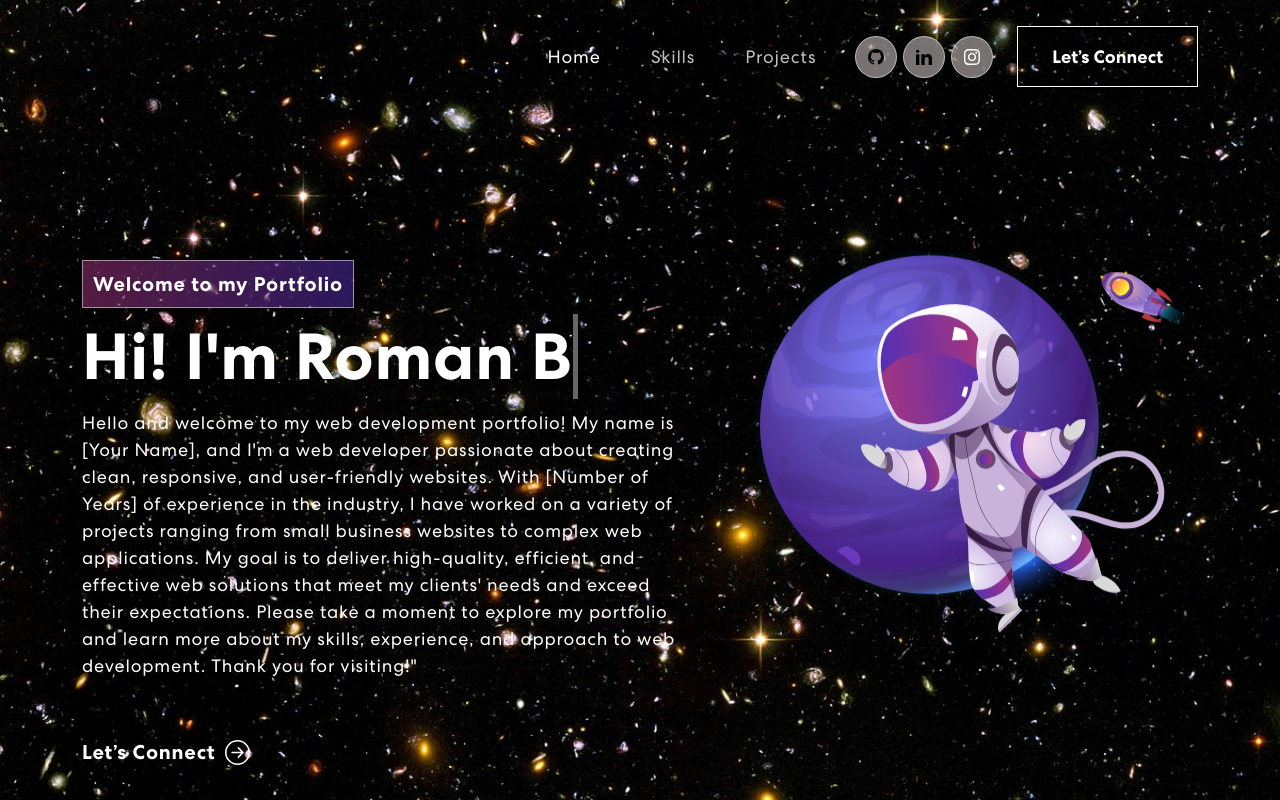
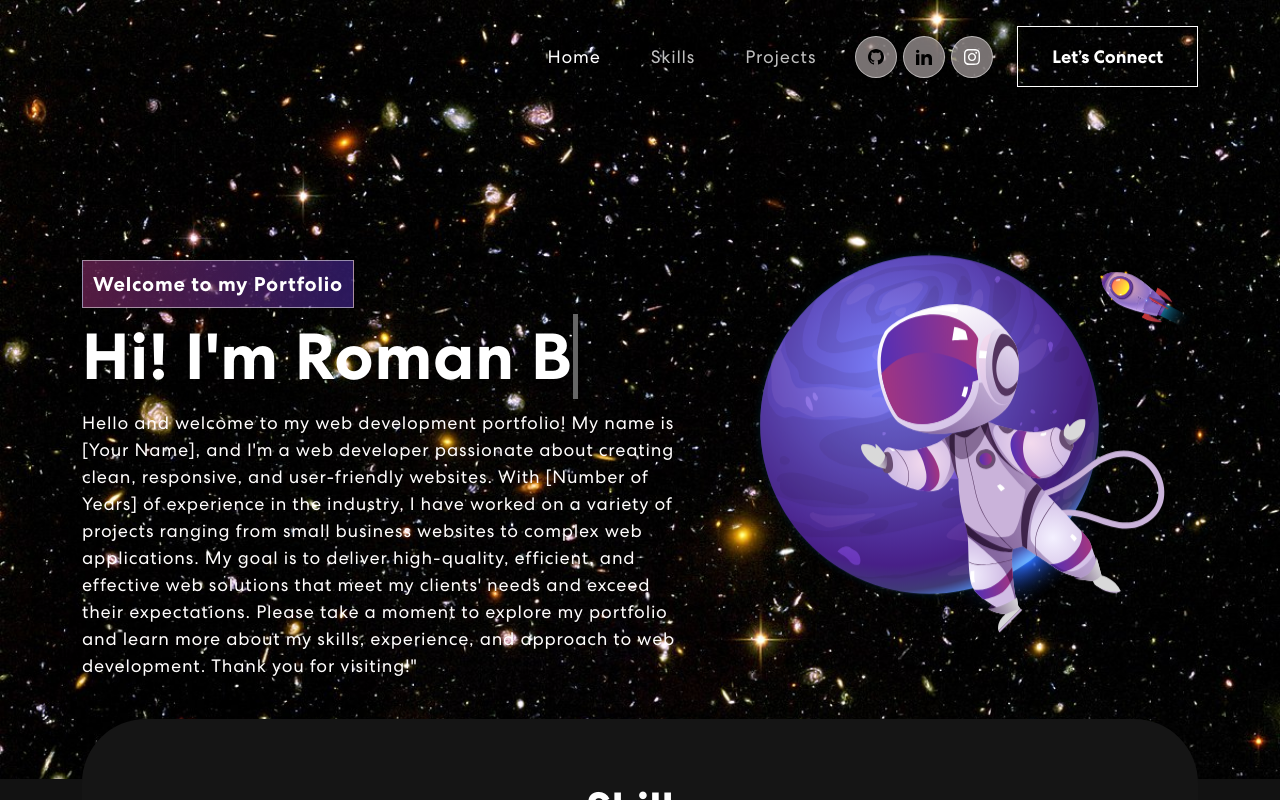
Before and after one commit to romanjamess/ImRomanJ.github.io, a React (Create React App) app in the folder portfolio/: page / in a window 1280 px wide. Shown: the top 800 px of the page. Built offline with nearby package versions, Linux system fonts and the light colour scheme.

Commit message:
took off lets connect on banner

```diff
--- a/portfolio/src/components/Banner.js
+++ b/portfolio/src/components/Banner.js
@@ -1,7 +1,6 @@
 import { useState, useEffect } from "react";
 import { Container, Row, Col } from "react-bootstrap";
 import headerImg from "../assets/img/header-img.svg";
-import { ArrowRightCircle } from 'react-bootstrap-icons';
 import 'animate.css';
 import TrackVisibility from 'react-on-screen';
 
@@ -58,7 +57,6 @@ export const Banner = () => {
                 <span className="tagline">Welcome to my Portfolio</span>
                 <h1>{`Hi! I'm Roman`} <span className="txt-rotate" dataPeriod="1000" data-rotate='[ "A Web Developer", "A Big Brother", "UI/UX Designer" ]'><span className="wrap">{text}</span></span></h1>
                   <p>Hello and welcome to my web development portfolio! My name is [Your Name], and I'm a web developer passionate about creating clean, responsive, and user-friendly websites. With [Number of Years] of experience in the industry, I have worked on a variety of projects ranging from small business websites to complex web applications. My goal is to deliver high-quality, efficient, and effective web solutions that meet my clients' needs and exceed their expectations. Please take a moment to explore my portfolio and learn more about my skills, experience, and approach to web development. Thank you for visiting!"</p>
-                  <button onClick={() => console.log('connect')}>Let’s Connect <ArrowRightCircle size={25} /></button>
               </div>}
             </TrackVisibility>
           </Col>
```
